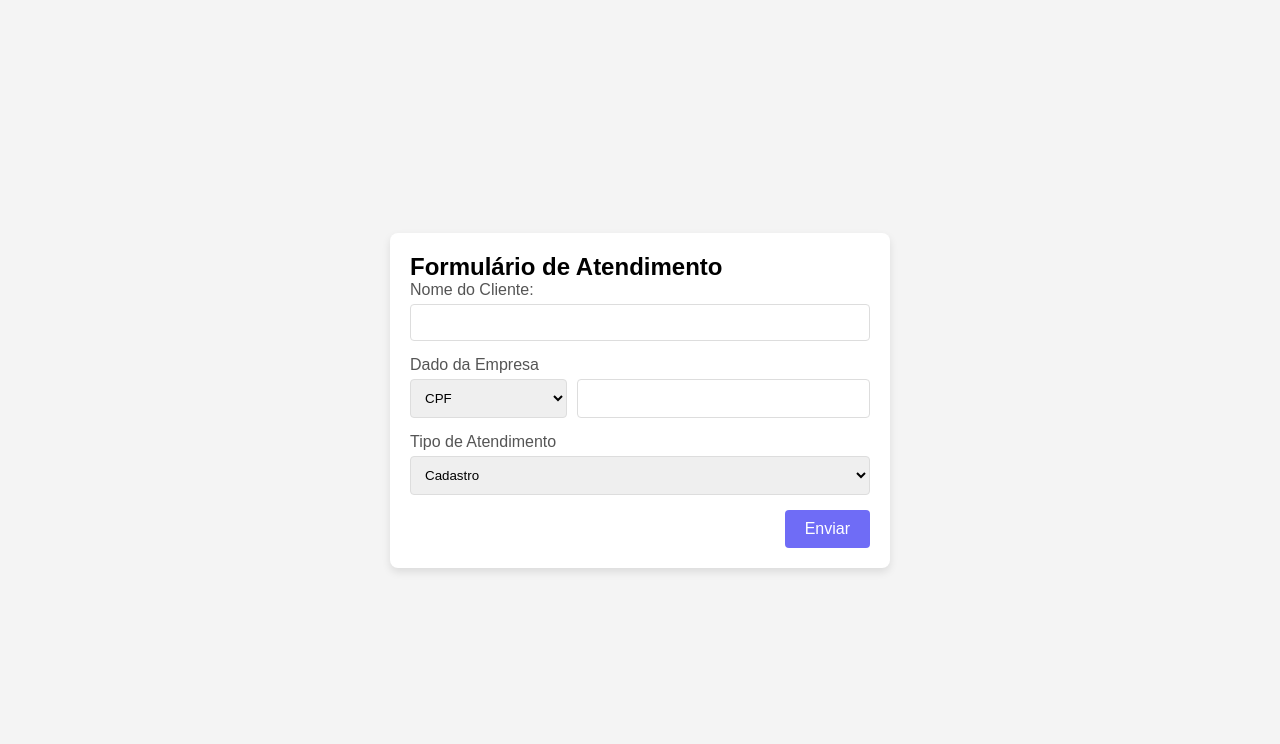
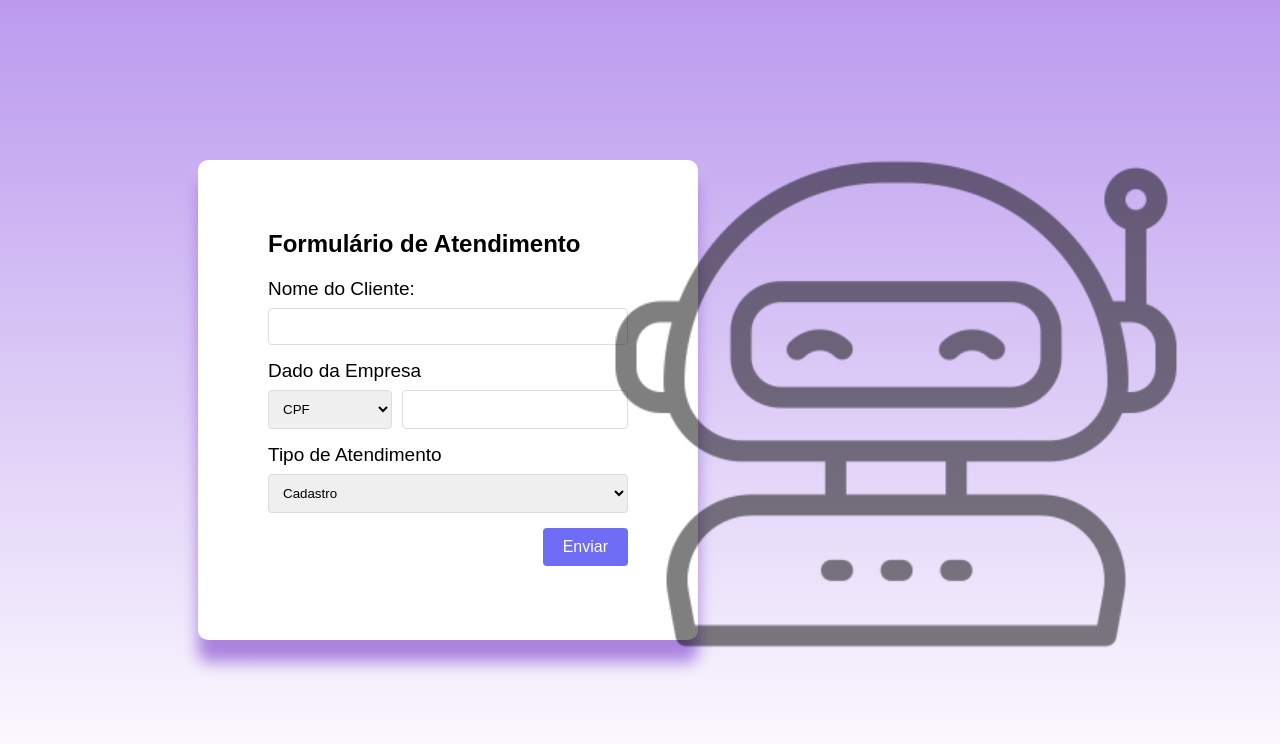
Before and after one commit to itsjessmenezes/softtek, a React (Vite) app in the folder softtek-challenge/: page / in a window 1280 px wide. Shown: the top 744 px of the page. Built offline with nearby package versions, Linux system fonts and the light colour scheme; a web font is replaced by a local one.

Commit message:
formulário

```diff
--- a/softtek-challenge/src/container/Chatbot/index.jsx
+++ b/softtek-challenge/src/container/Chatbot/index.jsx
@@ -6,8 +6,10 @@ import bdClients from "../../utils/bdClients.json";
 import { useCallList } from "../../context/useCallList";
 import callList from "../../utils/callList.json";
 
+
 import "./style.css";
 import { toLocalDateString } from "../../utils/custom";
+import roboicon from "../../img/robomenu.png";
 export const Chatbot = ({ messagesList, setMessagesList }) => {
   const { setCallList } = useCallList();
   const [message, setMessage] = useState("");
@@ -206,6 +208,7 @@ export const Chatbot = ({ messagesList, setMessagesList }) => {
 
   return !openChat ? (
     <div className="container">
+      <img className = 'icon' src="../../src/img/robomenu.png" alt="Robo Menu" />
       <div className="form-container">
         <h2>Formulário de Atendimento</h2>
         <form className="form" onSubmit={handleSubmitForm}>
--- a/softtek-challenge/src/container/Chatbot/style.css
+++ b/softtek-challenge/src/container/Chatbot/style.css
@@ -1,6 +1,7 @@
 .container {
   font-family: Arial, sans-serif;
-    background-color: #f4f4f4;
+  /* background-color: #c8bbf8; */
+  background: linear-gradient(to bottom, #b490ece8, #ffffff);
   margin: 0;
   padding: 0;
   display: flex;
@@ -10,17 +11,37 @@
 }
 
 .chat-section {
+  background: linear-gradient(to bottom, #b490ece8, #ffffff);
   display: flex;
+  width: 100%;
   height: 100vh;
+  padding: 80px;
+
+
+
 }
 
 .form-container {
   background: #fff;
-    padding: 20px;
-    border-radius: 8px;
-    box-shadow: 0 4px 8px rgba(0, 0, 0, 0.1);
+  padding: 70px;
+  border-radius: 10px;
+  box-shadow: 0 22px 15px rgb(171, 131, 223);
   max-width: 500px;
   width: 100%;
+  height: 60%;
+  margin-right: 30%;
+}
+
+.icon{
+  position: absolute;
+  width: 60%;
+  height: auto;
+  top: 20px;
+  left: 40%;
+  opacity: 0.5;
+  pointer-events: none;
+
+
 }
 
 h1 {
@@ -32,6 +53,7 @@
 .form {
   display: flex;
   flex-direction: column;
+  margin-top: 20px;
 }
 
 .form-group {
@@ -51,9 +73,10 @@
 }
 
 label {
-    display: block;
-    margin-bottom: 5px;
-    color: #555;
+  font-size: 19px;
+  display:block;
+  margin-bottom: 8px;
+  color: #000000;
 }
 
 input,
@@ -97,11 +120,23 @@
   justify-content: flex-end;
 }
 
+.chat-container {
+  width: 50%;
+  height: 70vh;
+  padding: 80px;
+  border-radius: 10px;
+
+}
+
 .chat-content-chatbot {
-    height: 25rem;
+  height: 35rem;
+  width: 100%;
+
 }
 
 .messages-chatbot {
+  padding: 0px;
+  width: 110%;
   height: 18rem;
 }
 
@@ -113,3 +148,10 @@
   padding: 10px;
   border-radius: 5px;
 }
+
+
+.input-container{
+  right: 1%;
+
+
+}
```
Also changed, not shown: softtek-challenge/src/img/robomenu.png (added). Lines whose indentation alone changed are shown as unchanged.
